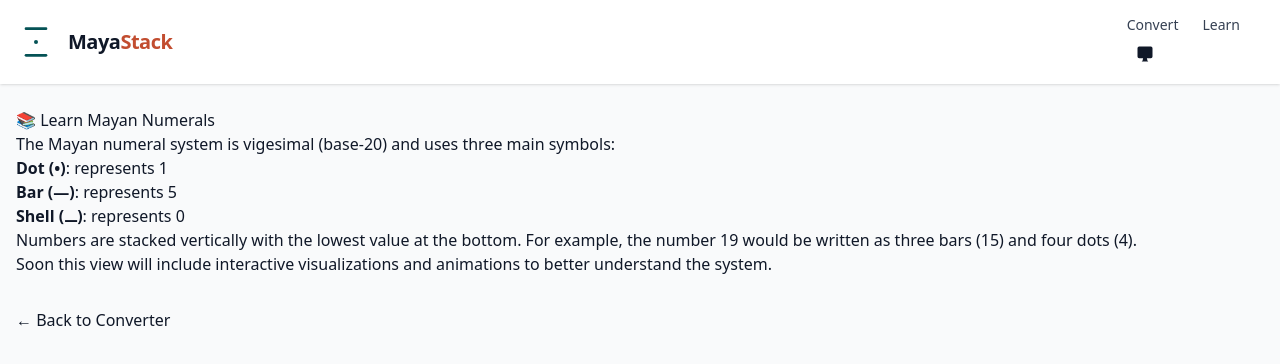
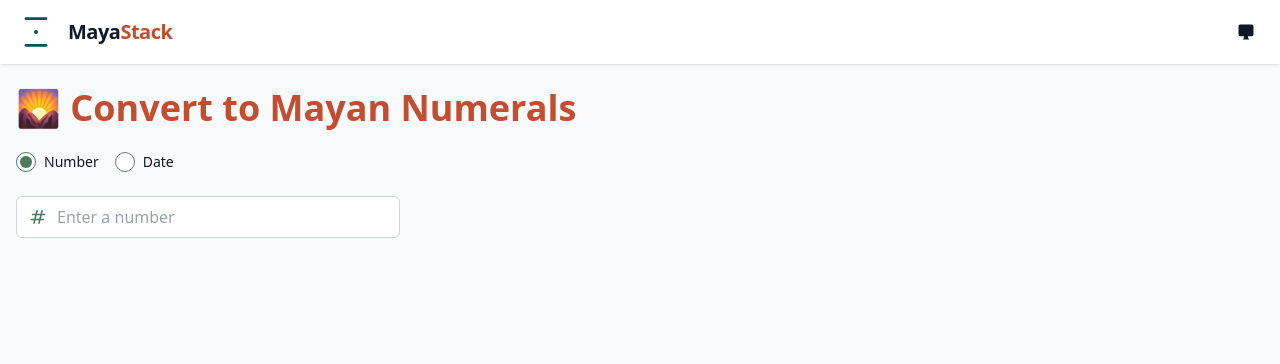
Before and after one commit to ApoGouv/mayastack, a React (Vite) app: page /learn in a window 1280 px wide. Shown: the top 364 px of the page. Built offline with nearby package versions, Linux system fonts and the light colour scheme.

Commit message:
refactor(app): remove react-router and migrate to single-page layout

```diff
--- a/src/App.tsx
+++ b/src/App.tsx
@@ -1,7 +1,7 @@
-import { Outlet, Link } from 'react-router-dom';
 import { Toaster } from 'react-hot-toast';
 import Logo from '@components/icons/Logo';
 import { ThemeSelector } from '@components/ThemeSelector';
+import HomeView from '@views/HomeView';
 
 export default function App() {
   return (
@@ -20,18 +20,6 @@
 
           {/* Right: Links */}
           <div className="space-x-6">
-            <Link
-              to="/"
-              className="text-sm font-medium text-gray-700 dark:text-gray-200 hover:text-black dark:hover:text-white transition"
-            >
-              Convert
-            </Link>
-            <Link
-              to="/learn"
-              className="text-sm font-medium text-gray-700 dark:text-gray-200 hover:text-black dark:hover:text-white transition"
-            >
-              Learn
-            </Link>
             <ThemeSelector />
           </div>
         </div>
@@ -39,7 +27,7 @@
 
       {/* Main content */}
       <main className="container mx-auto px-4 py-6">
-        <Outlet />
+        <HomeView />
       </main>
 
       <Toaster position="bottom-right" reverseOrder={false} />
--- a/src/main.tsx
+++ b/src/main.tsx
@@ -1,23 +1,13 @@
 import { StrictMode } from 'react'
 import { createRoot } from 'react-dom/client'
-import { BrowserRouter, Routes, Route } from 'react-router-dom';
 import App from '@/App.tsx'
-import HomeView from '@views/HomeView.tsx';
-import LearnView from '@views/LearnView.tsx';
 import { ColorProvider } from '@context/ColorContext';
 import '@/index.css'
 
 createRoot(document.getElementById('root')!).render(
   <StrictMode>
     <ColorProvider>
-      <BrowserRouter>
-        <Routes>
-          <Route path="/" element={<App />}>
-            <Route index element={<HomeView />} />
-            <Route path="learn" element={<LearnView />} />
-          </Route>
-        </Routes>
-      </BrowserRouter>
+      <App />
     </ColorProvider>
   </StrictMode>,
 );
--- a/src/views/LearnView.tsx
+++ /dev/null
@@ -1,36 +0,0 @@
-import { Link } from 'react-router-dom';
-
-/**
- * LearnView provides an educational overview of the Mayan numeral system.
- * It will later include examples, symbols, and interactive explanations.
- */
-export default function LearnView() {
-  return (
-    <div>
-      <h1>📚 Learn Mayan Numerals</h1>
-
-      <p>
-        The Mayan numeral system is vigesimal (base-20) and uses three main symbols:
-      </p>
-
-      <ul>
-        <li><strong>Dot (•)</strong>: represents 1</li>
-        <li><strong>Bar (—)</strong>: represents 5</li>
-        <li><strong>Shell (𝍠)</strong>: represents 0</li>
-      </ul>
-
-      <p>
-        Numbers are stacked vertically with the lowest value at the bottom.
-        For example, the number 19 would be written as three bars (15) and four dots (4).
-      </p>
-
-      <p>
-        Soon this view will include interactive visualizations and animations to better understand the system.
-      </p>
-
-      <Link to="/" style={{ marginTop: '2rem', display: 'inline-block' }}>
-        ← Back to Converter
-      </Link>
-    </div>
-  );
-}
```
